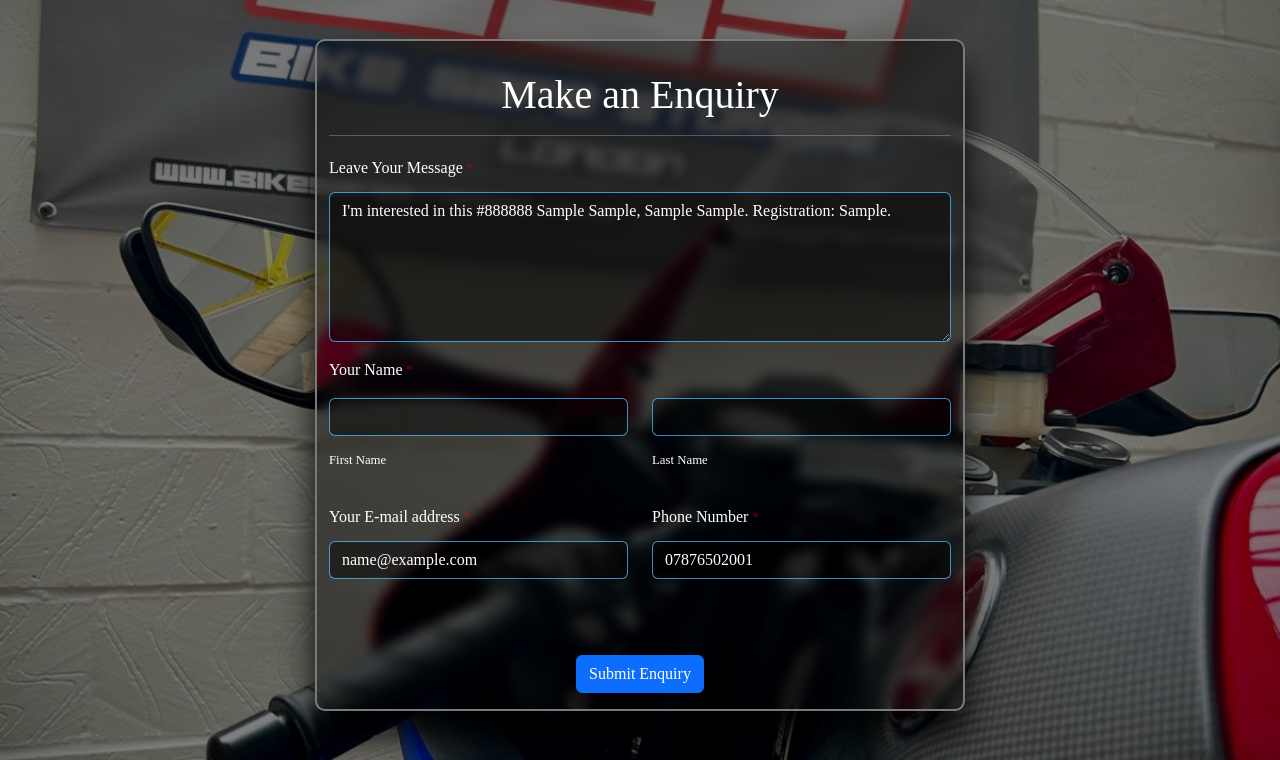
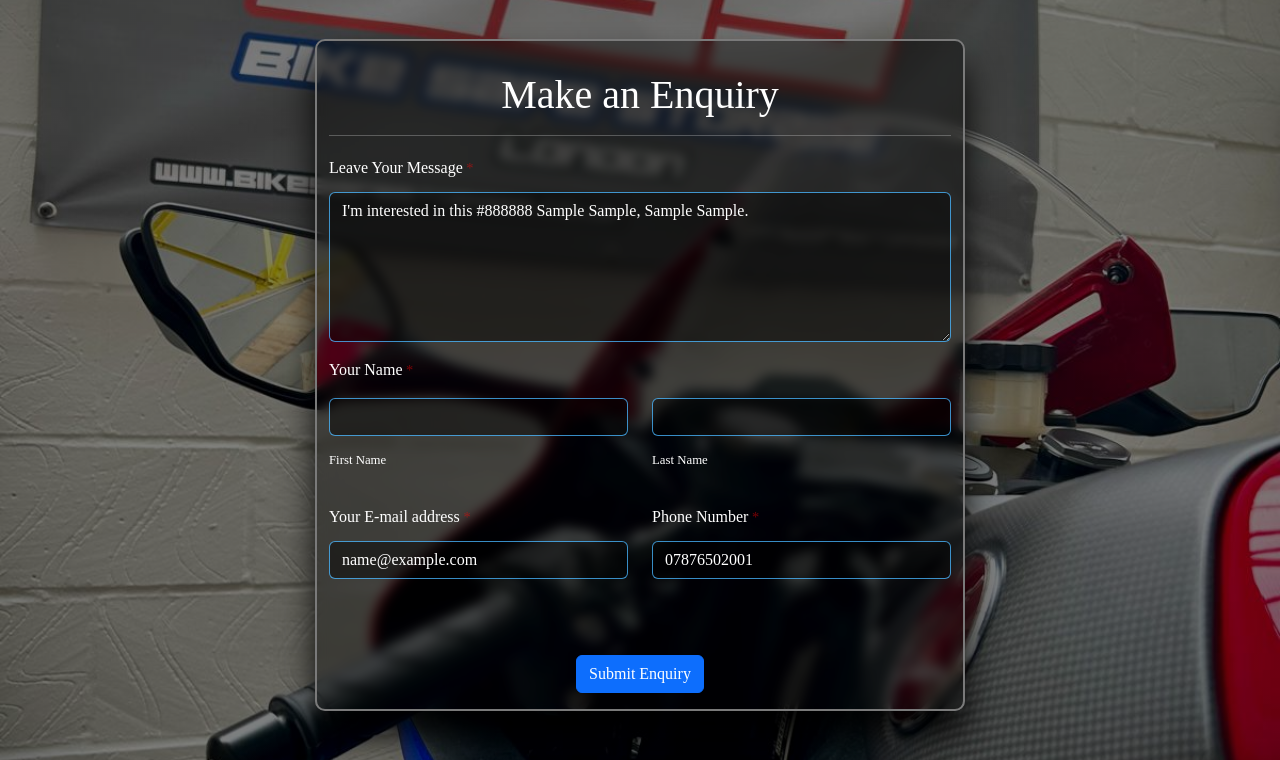
Before and after one commit to AshfaaqK/Bike-Safe-Storage, a Flask app: page /make-an-enquiry?vehicle_id=1 in a window 1280 px wide. Shown: the part 576-1336 px from the top of the page. Run offline with Flask 3, Linux system fonts and the light colour scheme; tables that the repository leaves empty hold one stand-in row (values such as "Sample post"); some libraries are stand-ins or nearby versions.

Commit message:
fix: Update enquiry message to not include registration and conditionally display call to action buttons based on vehicle status being available or due in.

```diff
--- a/app/routes/enquiries.py
+++ b/app/routes/enquiries.py
@@ -20,7 +20,7 @@ def make_enquiry():
         vehicle = db.session.execute(db.select(Vehicle).filter_by(vehicle_id=vehicle_id)).scalars().first()
 
         if vehicle:
-            default_message = f"I'm interested in this {vehicle.colour} {vehicle.trans} {vehicle.vehicle_type}, {vehicle.make} {vehicle.model}. Registration: {vehicle.reg}."
+            default_message = f"I'm interested in this {vehicle.colour} {vehicle.trans} {vehicle.vehicle_type}, {vehicle.make} {vehicle.model}."
             form.message.data = default_message
 
     if form.validate_on_submit():
--- a/app/templates/view_vehicle.html
+++ b/app/templates/view_vehicle.html
@@ -234,6 +234,8 @@
                             </div>
                         </div>
 
+                        {% if vehicle.status != "Sold" %}
+
                             <!-- Call to Action -->
                             <div class="d-grid gap-3">
                                 <a href="tel:07876502001" class="btn btn-primary btn-lg py-3 fw-bold">
@@ -243,6 +245,8 @@
                                     <i class="bi bi-envelope-fill me-2"></i> Make an Enquiry
                                 </a>
                             </div>
+
+                        {% endif %}
                     </div>
                 </div>
             </div>
```
Lines whose indentation alone changed are shown as unchanged.
